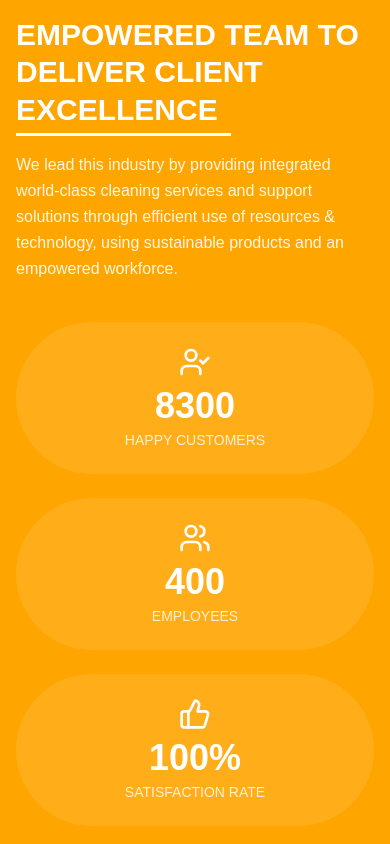
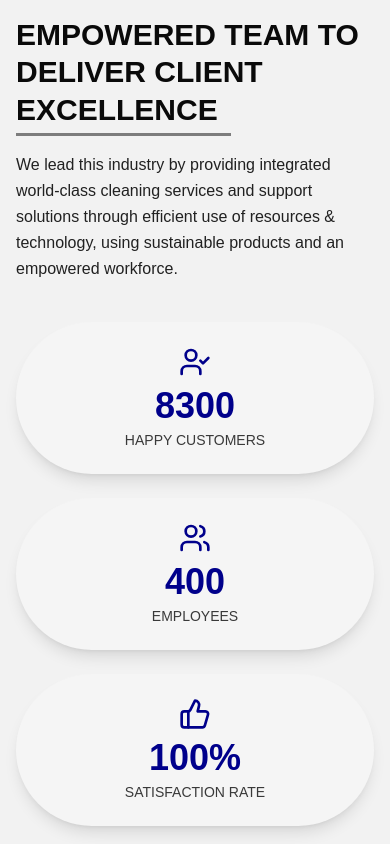
Before and after one commit to musebe/mugo-cleaning-, a Next.js app: page / in a window 390 px wide. Shown: the part 6100-6944 px from the top of the page. Built offline with nearby package versions, Linux system fonts and the light colour scheme.

Commit message:
replaced orange

```diff
--- a/src/app/components/home/clients-section.tsx
+++ b/src/app/components/home/clients-section.tsx
@@ -15,7 +15,7 @@ const clients = [
 
 export default function ClientsSection() {
   return (
-    <section className='bg-secondary text-white py-16'>
+    <section className='bg-section text-foreground py-16'>
       <div className='container mx-auto px-4'>
         {/* Heading */}
         <motion.div
@@ -25,10 +25,10 @@ export default function ClientsSection() {
           transition={{ duration: 1 }}
           viewport={{ once: true }}
         >
-          <h2 className='text-3xl md:text-4xl font-bold leading-tight'>
+          <h2 className='text-3xl md:text-4xl font-bold leading-tight text-foreground'>
             Trusted By Leading Organizations
           </h2>
-          <p className='mt-2 text-white/80'>
+          <p className='mt-2 text-foreground/80'>
             We proudly serve a diverse range of partners and clients
           </p>
         </motion.div>
@@ -49,7 +49,7 @@ export default function ClientsSection() {
                 alt={client.alt}
                 width={180}
                 height={100}
-                className='h-auto object-contain'
+                className='h-auto object-contain grayscale hover:grayscale-0 transition duration-300'
               />
             </motion.div>
           ))}
--- a/src/app/components/home/empowered-team-section.tsx
+++ b/src/app/components/home/empowered-team-section.tsx
@@ -24,7 +24,7 @@ function AnimatedCounter({ from = 0, to = 100, duration = 1 }) {
 
 export default function EmpoweredTeamSection() {
   return (
-    <section className='bg-secondary text-white py-24 md:py-32'>
+    <section className='bg-section text-foreground py-24 md:py-32'>
       <div className='container mx-auto px-4'>
         <div className='grid grid-cols-1 md:grid-cols-2 gap-8 items-center'>
           {/* Left Column: Image */}
@@ -56,18 +56,18 @@ export default function EmpoweredTeamSection() {
             transition={{ duration: 1 }}
             viewport={{ once: true }}
           >
-            <p className='text-sm uppercase font-semibold tracking-wide text-white/80'>
+            <p className='text-sm uppercase font-semibold tracking-wide text-foreground/80'>
               THE BEST INTEGRATED FACILITIES MANAGEMENT SOLUTIONS PROVIDER
             </p>
 
             {/* Heading with custom underline */}
-            <h2 className='relative inline-block text-3xl md:text-4xl font-bold leading-tight'>
+            <h2 className='relative inline-block text-3xl md:text-4xl font-bold leading-tight text-foreground'>
               EMPOWERED TEAM TO DELIVER CLIENT EXCELLENCE
-              {/* Underline (adjust width, color, etc. to your preference) */}
-              <span className='absolute left-0 -bottom-2 h-[3px] w-[60%] bg-white' />
+              {/* Underline now dynamically styled based on theme */}
+              <span className='absolute left-0 -bottom-2 h-[3px] w-[60%] bg-foreground/50' />
             </h2>
 
-            <p className='leading-relaxed text-white/90'>
+            <p className='leading-relaxed text-foreground/90'>
               We lead this industry by providing integrated world-class cleaning
               services and support solutions through efficient use of resources
               &amp; technology, using sustainable products and an empowered
@@ -83,34 +83,34 @@ export default function EmpoweredTeamSection() {
               viewport={{ once: true }}
             >
               {/* Stat 1 */}
-              <div className='flex flex-col items-center bg-white/10 p-6 rounded-full text-center'>
-                <UserCheck className='w-8 h-8 mb-2' />
-                <span className='text-4xl font-bold'>
+              <div className='flex flex-col items-center bg-muted p-6 rounded-full text-center shadow-lg'>
+                <UserCheck className='w-8 h-8 mb-2 text-primary' />
+                <span className='text-4xl font-bold text-primary'>
                   <AnimatedCounter from={0} to={8300} duration={2} />
                 </span>
-                <span className='text-sm uppercase font-medium text-white/80 mt-1'>
+                <span className='text-sm uppercase font-medium text-foreground/80 mt-1'>
                   Happy Customers
                 </span>
               </div>
 
               {/* Stat 2 */}
-              <div className='flex flex-col items-center bg-white/10 p-6 rounded-full text-center'>
-                <Users className='w-8 h-8 mb-2' />
-                <span className='text-4xl font-bold'>
+              <div className='flex flex-col items-center bg-muted p-6 rounded-full text-center shadow-lg'>
+                <Users className='w-8 h-8 mb-2 text-primary' />
+                <span className='text-4xl font-bold text-primary'>
                   <AnimatedCounter from={0} to={400} duration={2} />
                 </span>
-                <span className='text-sm uppercase font-medium text-white/80 mt-1'>
+                <span className='text-sm uppercase font-medium text-foreground/80 mt-1'>
                   Employees
                 </span>
               </div>
 
               {/* Stat 3 */}
-              <div className='flex flex-col items-center bg-white/10 p-6 rounded-full text-center'>
-                <ThumbsUp className='w-8 h-8 mb-2' />
-                <span className='text-4xl font-bold'>
+              <div className='flex flex-col items-center bg-muted p-6 rounded-full text-center shadow-lg'>
+                <ThumbsUp className='w-8 h-8 mb-2 text-primary' />
+                <span className='text-4xl font-bold text-primary'>
                   <AnimatedCounter from={0} to={100} duration={2} />%
                 </span>
-                <span className='text-sm uppercase font-medium text-white/80 mt-1'>
+                <span className='text-sm uppercase font-medium text-foreground/80 mt-1'>
                   Satisfaction Rate
                 </span>
               </div>
--- a/src/app/components/home/services-cards-section.tsx
+++ b/src/app/components/home/services-cards-section.tsx
@@ -172,9 +172,9 @@ function ServiceCard({ service }: { service: Service }) {
 
 export default function ServicesCardsSection() {
   return (
-    <section className='relative w-screen'>
+    <section className='relative w-screen bg-section'>
       {/* Full-Width Background Color */}
-      <div className='absolute inset-0 w-screen h-full bg-secondary'></div>
+      <div className='absolute inset-0 w-screen h-full bg-section'></div>
 
       {/* Content Container */}
       <div className='relative container mx-auto px-4 md:px-8 py-24 max-w-[1400px]'>
--- a/src/app/globals.css
+++ b/src/app/globals.css
@@ -11,9 +11,12 @@
 /* ------------------------------- */
 :root {
   /* Brand colors */
-  --primary: #00008B;       /* DarkBlue */
-  --secondary: #FFA500;     /* Orange */
-  --accent: #FFA500;        /* Same as secondary */
+  --primary: #00008B;   /* DarkBlue */
+  --secondary: #FFA500; /* Orange */
+  --accent: #FFA500;    /* Same as secondary */
+
+  /* NEW: Introduce a section background color for light mode */
+  --section-bg: #F2F2F2;
 
   --muted: #f5f5f5;
   --border: #e0e0e0;
@@ -62,9 +65,9 @@
 /* Dark mode overrides (using .dark class from next-themes) */
 /* ------------------------------------------------------ */
 .dark {
-  /* Use a dark navy instead of black for a more refined look */
-  --background: #0A0F2C;      /* Dark navy background */
-  --foreground: #f0f0f0;      /* Slightly off-white for better readability */
+  /* Dark navy background for a refined dark mode */
+  --background: #0A0F2C;
+  --foreground: #f0f0f0;
 
   /* Keep brand colors consistent in dark mode */
   --primary: #00008B;
@@ -75,6 +78,9 @@
   --primary-foreground: #ffffff;
   --secondary-foreground: #ffffff;
   --accent-foreground: #ffffff;
+
+  /* NEW: Section background color in dark mode */
+  --section-bg: #1A1E38; /* A deeper navy/gray to contrast the main background */
 
   /* Grays & borders in dark */
   --muted: #1a1a1a;
@@ -112,8 +118,16 @@ body {
 .bg-secondary {
   background-color: var(--secondary);
 }
+.bg-accent {
+  background-color: var(--accent);
+}
 .bg-muted {
   background-color: var(--muted);
+}
+
+/* NEW: Utility class for the new section background */
+.bg-section {
+  background-color: var(--section-bg);
 }
 
 /* -------------- */
@@ -131,7 +145,7 @@ body {
   color: white;
 }
 .button-primary:hover {
-  /* Slightly darker DarkBlue for hover */
+  /* Slightly darker hover for DarkBlue */
   background-color: #000077;
 }
 .button-secondary {
@@ -139,7 +153,7 @@ body {
   color: white;
 }
 .button-secondary:hover {
-  /* Slightly darker Orange for hover */
+  /* Slightly darker hover for Orange */
   background-color: #e69500;
 }
 
```
